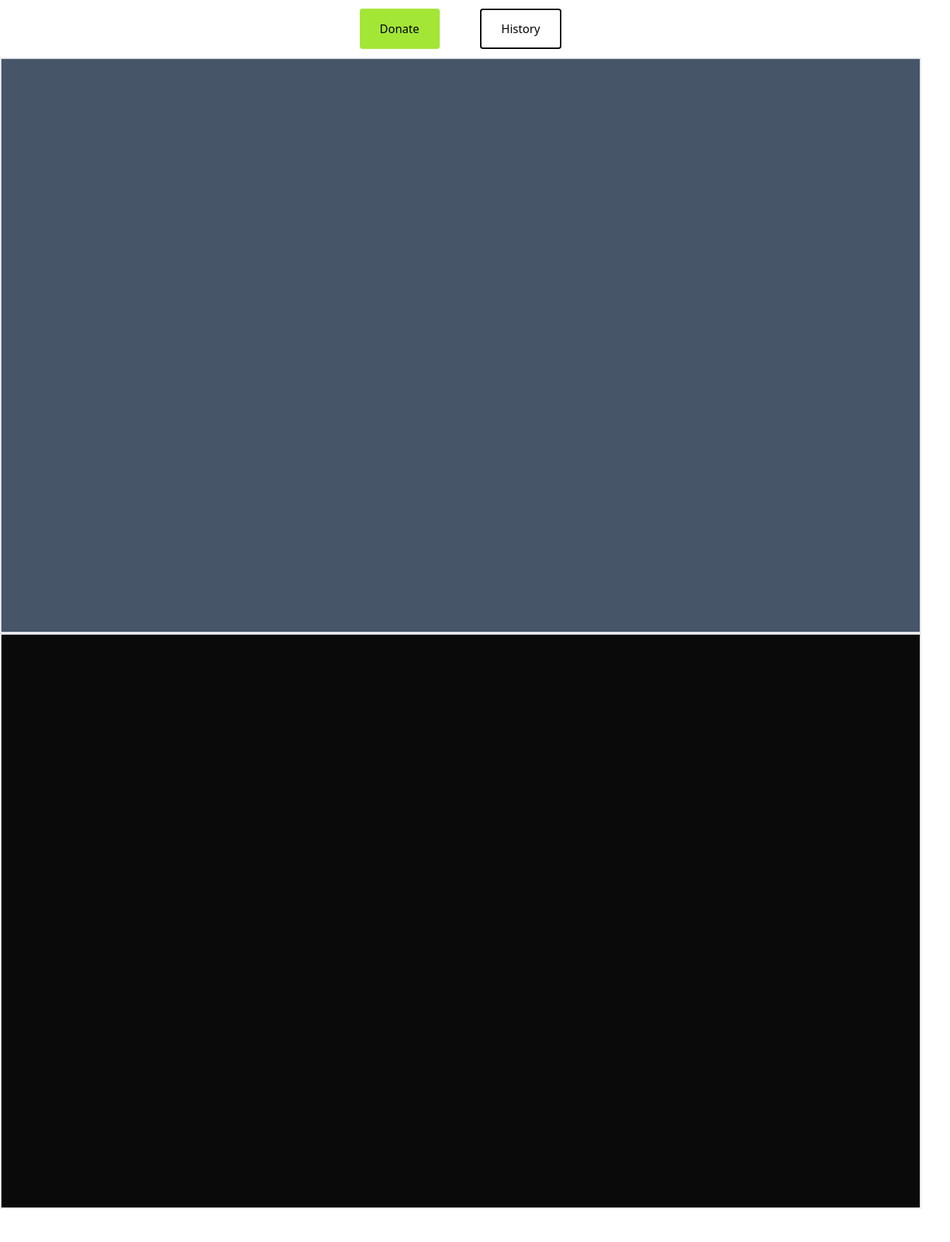
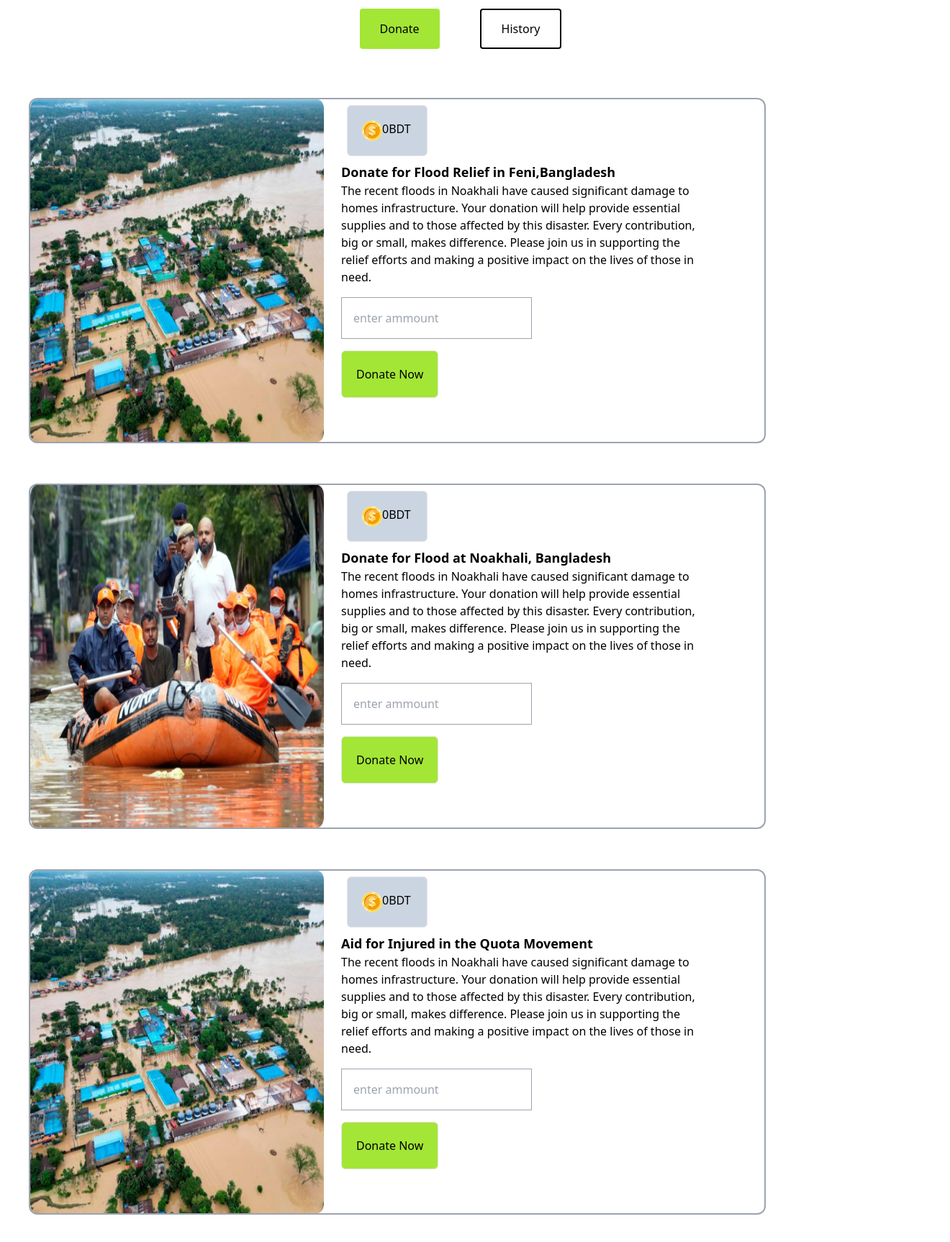
Before and after one commit to md-sifat/Assignment05-DonateBD, a website: page index.html in a window 1280 px wide. Shown: the part 80-1806 px from the top of the page at 72% size, 1320 px wide, since content can reach past the window. Before the commit the page ends 1760 px from the top, so only its background shows below. Drawn offline with nearby package versions, Linux system fonts and the light colour scheme.

Commit message:
donate functionality added

```diff
--- a/app.js
+++ b/app.js
@@ -25,3 +25,39 @@ history.addEventListener('click' , ()=>{
     history.classList.remove('border-2');
     history.classList.add('bg-lime-400');
 });
+
+
+
+const totalAC = document.querySelector('.amt');
+let totalAmmount = document.querySelector('.amt').innerHTML;
+totalAmmount = parseInt(totalAmmount);
+console.log(totalAmmount);
+
+
+const submitbtn1 = document.querySelector('.submitD1');
+const submitbtn2 = document.querySelector('.submitD2');
+const submitbtn3 = document.querySelector('.submitD3');
+
+const in1 = document.querySelector('.in1');
+const in2 = document.querySelector('.in2');
+const in3 = document.querySelector('.in3');
+
+const val1 = document.querySelector('.value1');
+const val2 = document.querySelector('.value2');
+const val3 = document.querySelector('.value3');
+
+submitbtn1.addEventListener('click' , ()=>{
+    let val = in1.value;
+    console.log(val);
+    val = parseInt(val);
+    if(val>totalAmmount){
+        alert("Insufficient Balance");
+    }else if(val<totalAmmount){
+        totalAmmount-=val;
+        totalAC.innerHTML = totalAmmount;
+        let value1 = val1.innerHTML;
+        value1 = parseInt(value1);
+        value1+=val;
+        val1.innerHTML = value1;
+    }
+});
--- a/index.html
+++ b/index.html
@@ -29,8 +29,90 @@
     </div>
 
 
-    <div class="donate w-full h-full border-2 bg-slate-600"></div>
-    <div class="history w-full h-full border-2 bg-neutral-950"></div>
+    <div class="donate align-center w-full mx-10 ">
+
+        <div class="card w-4/5 h-3/5 flex my-14  flex-row  border-2 rounded-xl border-gray-400  ">
+            <div class="img h-full w-2/5">
+                <img class="h-full" src="assets/feni.png" alt="">
+            </div>
+            <div class="cont w-1/2 mx-6">
+                <div class="ammountD1 flex m-2 border rounded-md p-5 bg-slate-300 w-28">
+                    <img src="assets/coin.png" alt="">
+                    <p class="value1" >0</p>
+                    <span>BDT</span>
+                </div>
+                <div class="dis">
+                    <h2 class="title font-bold text-lg">Donate for Flood Relief in Feni,Bangladesh</h2>
+                    <p class=""> The recent floods in Noakhali have caused significant damage to homes  infrastructure. Your donation will help provide essential supplies and  to those affected by this disaster. Every contribution, big or small, makes  difference. Please join us in supporting the relief efforts and making a positive impact on the lives of those in need.</p>
+
+                </div>
+                <div class="in">
+                    <input class="in1 p-4 border my-4 border-gray-400" placeholder="enter ammount" type="number">
+                </div>
+                <div class="submit1">
+                    <button class="submitD1 p-5 border rounded-md bg-lime-400" >Donate Now</button>
+                </div>
+
+            </div>
+
+        </div>
+        <div class="card w-4/5 h-3/5 my-14 flex flex-row  border-2 rounded-xl border-gray-400  ">
+            <div class="img h-full w-2/5">
+                <img class="h-full" src="assets/noakhali.png" alt="">
+            </div>
+            <div class="cont w-1/2 mx-6">
+                <div class="ammountD2 flex m-2 border rounded-md p-5 bg-slate-300 w-28">
+                    <img src="assets/coin.png" alt="">
+                    <p class="value2" >0</p>
+                    <span>BDT</span>
+                </div>
+                <div class="dis">
+                    <h2 class="title font-bold text-lg">Donate for Flood at Noakhali, Bangladesh</h2>
+                    <p class=""> The recent floods in Noakhali have caused significant damage to homes  infrastructure. Your donation will help provide essential supplies and  to those affected by this disaster. Every contribution, big or small, makes  difference. Please join us in supporting the relief efforts and making a positive impact on the lives of those in need.</p>
+
+                </div>
+                <div class="in2 ">
+                    <input class="p-4 border my-4 border-gray-400" placeholder="enter ammount" type="number">
+                </div>
+                <div class="submit2">
+                    <button class="submitD2 p-5 border rounded-md bg-lime-400" >Donate Now</button>
+                </div>
+
+            </div>
+
+        </div>
+        <div class="card w-4/5 h-3/5 my-14 flex flex-row  border-2 rounded-xl border-gray-400  ">
+            <div class="img h-full w-2/5">
+                <img class="h-full" src="assets/feni.png" alt="">
+            </div>
+            <div class="cont w-1/2 mx-6">
+                <div class="ammountD3 flex m-2 border rounded-md p-5 bg-slate-300 w-28">
+                    <img src="assets/coin.png" alt="">
+                    <p class="value3" >0</p>
+                    <span>BDT</span>
+                </div>
+                <div class="dis">
+                    <h2 class="title font-bold text-lg">Aid for Injured in the Quota Movement</h2>
+                    <p class=""> The recent floods in Noakhali have caused significant damage to homes  infrastructure. Your donation will help provide essential supplies and  to those affected by this disaster. Every contribution, big or small, makes  difference. Please join us in supporting the relief efforts and making a positive impact on the lives of those in need.</p>
+
+                </div>
+                <div class="in3 ">
+                    <input class="p-4 border my-4 border-gray-400" placeholder="enter ammount" type="number">
+                </div>
+                <div class="submit3">
+                    <button class="submitD3 p-5 border rounded-md bg-lime-400" >Donate Now</button>
+                </div>
+
+            </div>
+
+        </div>
+    </div>
+
+
+
+
+
+    <div class="history hidden w-full h-full border-2 bg-neutral-950"></div>
 
 
 
--- a/style.css
+++ b/style.css
@@ -0,0 +1,3 @@
+.donate{
+    height: 200vh;
+}
```
